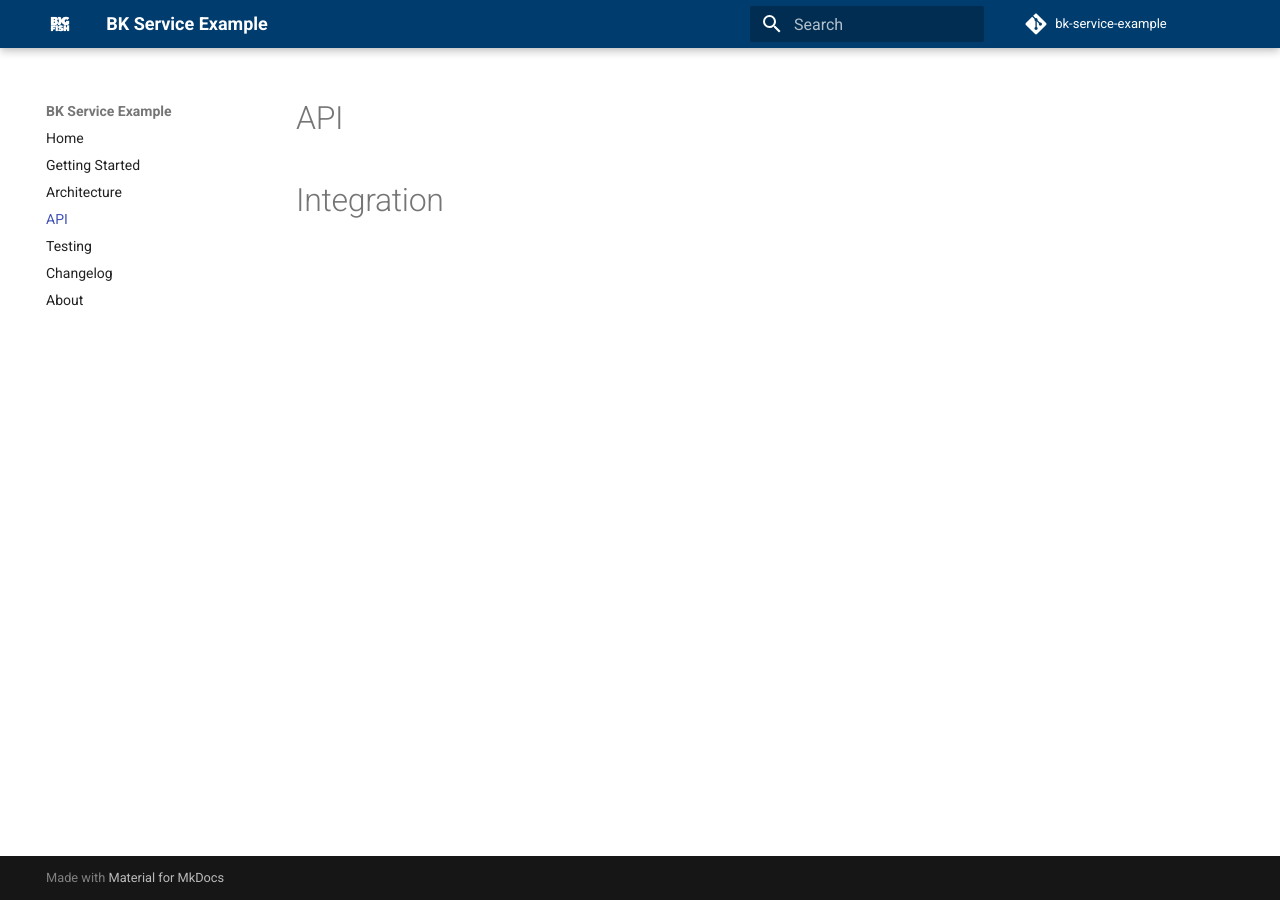
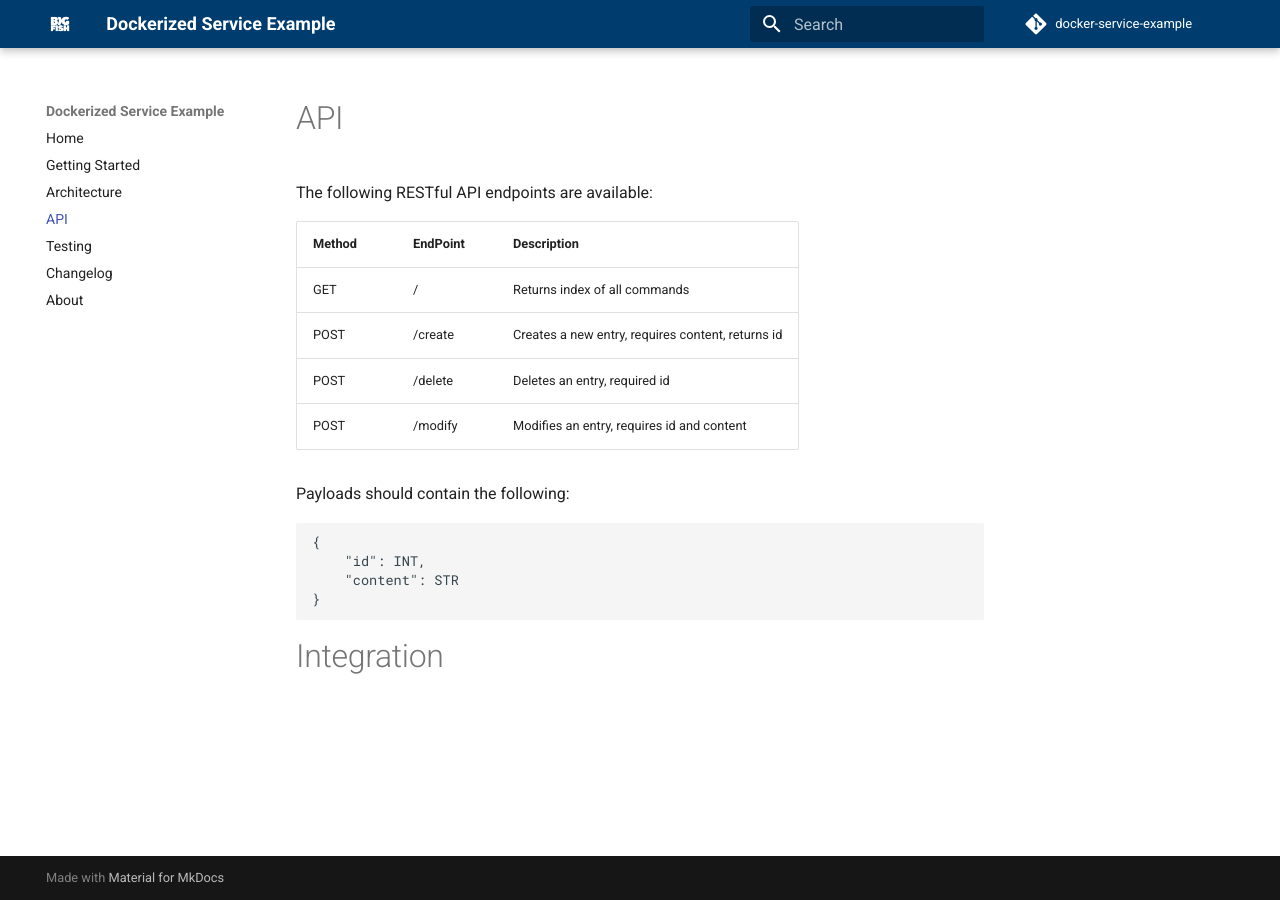
Before and after one commit to brad-klocksiem-bfg/docker-service-example, an MkDocs documentation site: the page built from docs/api.md, in a window 1280 px wide. Built offline with MkDocs 1.6.1 and Material for MkDocs 9.7.7, drawn with Linux system fonts in a browser that asks for light colours; comment, search, counter and statistics services are not loaded.

Commit message:
changing name

````diff
--- a/bfdocs.yml
+++ b/bfdocs.yml
@@ -1,2 +1,2 @@
 type: mkdocs
-uri: bk-service-example
+uri: docker-service-example
--- a/docs/api.md
+++ b/docs/api.md
@@ -1,3 +1,21 @@
 # API
 
+The following RESTful API endpoints are available:
+
+| Method | EndPoint | Description                                    |
+|------|---------|---------------------------------------------------|
+| GET  | /       | Returns index of all commands                     |
+| POST | /create | Creates a new entry, requires content, returns id |
+| POST | /delete | Deletes an entry, required id                     |
+| POST | /modify | Modifies an entry, requires id and content        |
+
+Payloads should contain the following:
+
+```json
+{
+    "id": INT,
+    "content": STR
+}
+```
+
 # Integration
--- a/mkdocs.yml
+++ b/mkdocs.yml
@@ -1,4 +1,4 @@
-site_name: BK Service Example
+site_name: Dockerized Service Example
 nav:
     - Home: index.md
     - Getting Started: getting-started.md
@@ -12,5 +12,5 @@ theme:
   favicon: 'img/favicon.ico'
   logo: 'img/logo.png'
 extra_css: ['stylesheets/extra.css']
-repo_name: 'bk-service-example'
-repo_url: 'https://github.com/brad-klocksiem-bfg/bk-service-example'
+repo_name: 'docker-service-example'
+repo_url: 'https://github.com/brad-klocksiem-bfg/docker-service-example'
````
